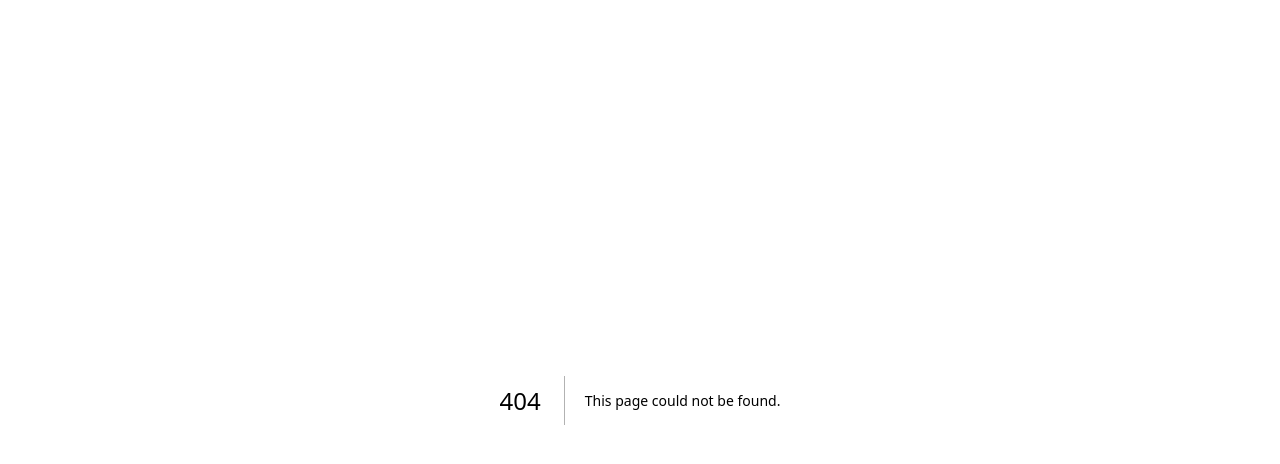
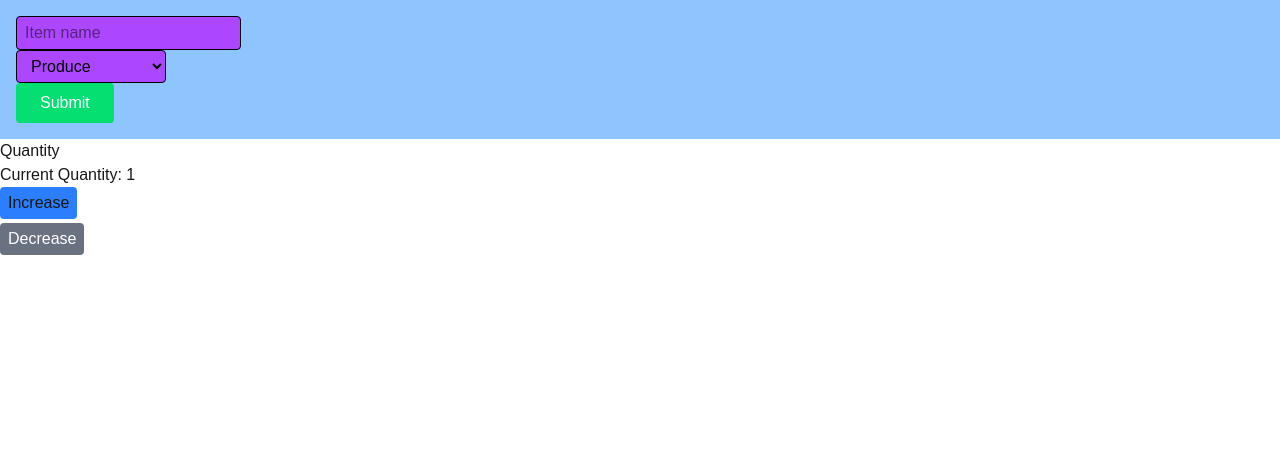
Before and after one commit to Dmpoke66/cprg306-assignments, a Next.js app: page /week-5 in a window 1280 px wide. Before the commit this address had no page. Shown: the top 464 px of the page. Built offline with nearby package versions, Linux system fonts and the light colour scheme.

Commit message:
Add files via upload

```diff
--- /dev/null
+++ b/app/week-5/new-item.js
@@ -0,0 +1,4 @@
+export default function newItem({curQuantity, incFunc}){
+
+
+};
--- /dev/null
+++ b/app/week-5/page.js
@@ -0,0 +1,117 @@
+"use client"
+
+
+import { useState } from 'react';
+import newItem from './new-item';
+
+export default function QuantityPage() {
+
+    const [name, setName] = useState("");
+    const [category, setCategory] =useState("produce");
+    const [quantity, setQuantity] =useState(1);
+
+
+    const handleNewItemChange = (Event) => {
+        setNewItem(Event.target.value);
+
+    }
+    const handleNameChange = (Event) => setName(Event.target.value);
+    const handleQuantityChange = (Event) => setQuantity(parseInt(Event.target.value) || 1);
+    const handleCategoryChange = (Event) => setCategory(Event.target.value);
+
+
+    const handleSubmit = (Event) => {
+        Event.preventDefault();
+
+        let item = {
+            name : name,
+            quantity: quantity,
+            category: category
+        }
+        alert(`
+            Name: ${item.name}
+            Quantity: ${item.quantity}
+            Category: ${item.category}
+            `);
+
+        setName("");
+        setQuantity(1);
+        setCategory("");
+    }
+  const incrementQuantity = () => {
+    let currentQuantity = quantity.valueOf();
+    if (currentQuantity < 20) {
+        setQuantity(currentQuantity + 1);
+
+    }
+};
+  const decrementQuantity = () => {
+    let currentQuantity = quantity.valueOf();
+    if (currentQuantity > 1) {
+        setQuantity(currentQuantity - 1);
+    }
+  };
+
+
+  let incrementButtonStyles = "block bg-blue-500 hover:bg-blue-300 text white rounded px-2 py-1 mb-1";
+  let decrementButtonStyles = "block bg-blue-500 hover:bg-blue-300 text white rounded px-2 py-1 mb-1";
+
+  if (quantity === 20){
+    incrementButtonStyles = "bg-gray-500 text-white rounded px-2 py-1 mb-1";
+
+    }
+  if (quantity === 1) {
+    decrementButtonStyles= "bg-gray-500 text-white rounded px-2 py-1 mb-1";
+}
+
+    return (
+
+   <main>
+    <form onSubmit={handleSubmit} className="p-4 bg-blue-300">
+        <input
+        type="text"
+        value={name}
+        onChange={(Event) => setName(Event.target.value)}
+        placeholder="Item name"
+        className="border rounded px-2 py-1 text-black bg-purple-500"
+        required
+        />
+        <select
+        value={category}
+        onChange={(Event) => setCategory(Event.target.value)}
+        className="border rounded px-2.5 py-1.5 block text-black bg-purple-500"
+        >
+            <option value="produce">Produce</option>
+            <option value="dairy">Dairy</option>
+            <option value="bakery">Bakery</option>
+            <option value="meat">Meat</option>
+            <option value="frozen">Frozen</option>
+            <option value="foods">Foods</option>
+            <option value="canned goods">Canned Goods</option>
+            <option value="dry goods">Dry Goods</option>
+            <option value="beverages">Beverages</option>
+            <option value="snacks">Snacks</option>
+            <option value="household">Household</option>
+            <option value="other">Other</option>
+        </select>
+        <button
+            type="submit"
+            className="bg-green-400 hover:bg-green-600 text-white px-6 py-2 rounded"
+        >
+            Submit
+        </button>
+         </form>
+    <h1>Quantity</h1>
+    <p>Current Quantity: {quantity}</p>
+    <button
+    className={incrementButtonStyles}
+    onClick={incrementQuantity}>Increase</button>
+    <button
+    className={decrementButtonStyles}
+    onClick={decrementQuantity}>Decrease</button>
+
+
+
+   </main>
+  );
+}
```
